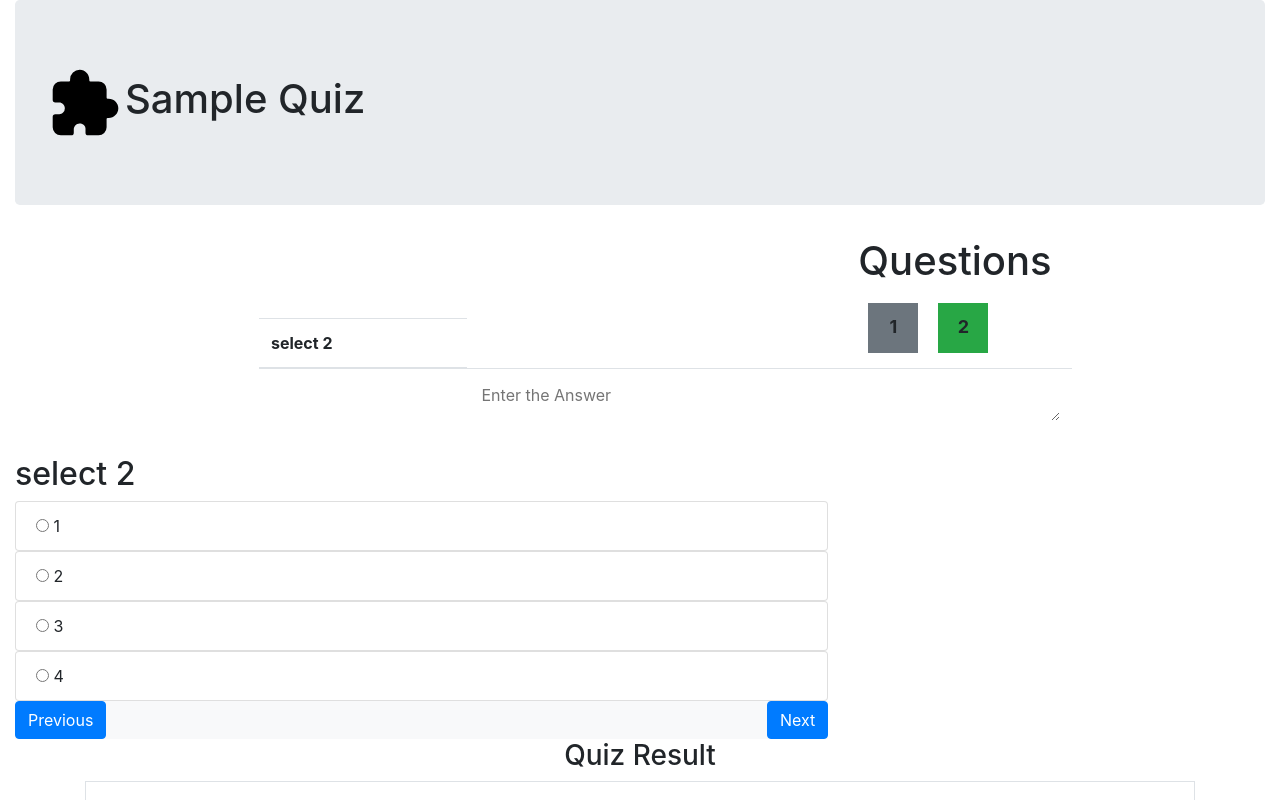
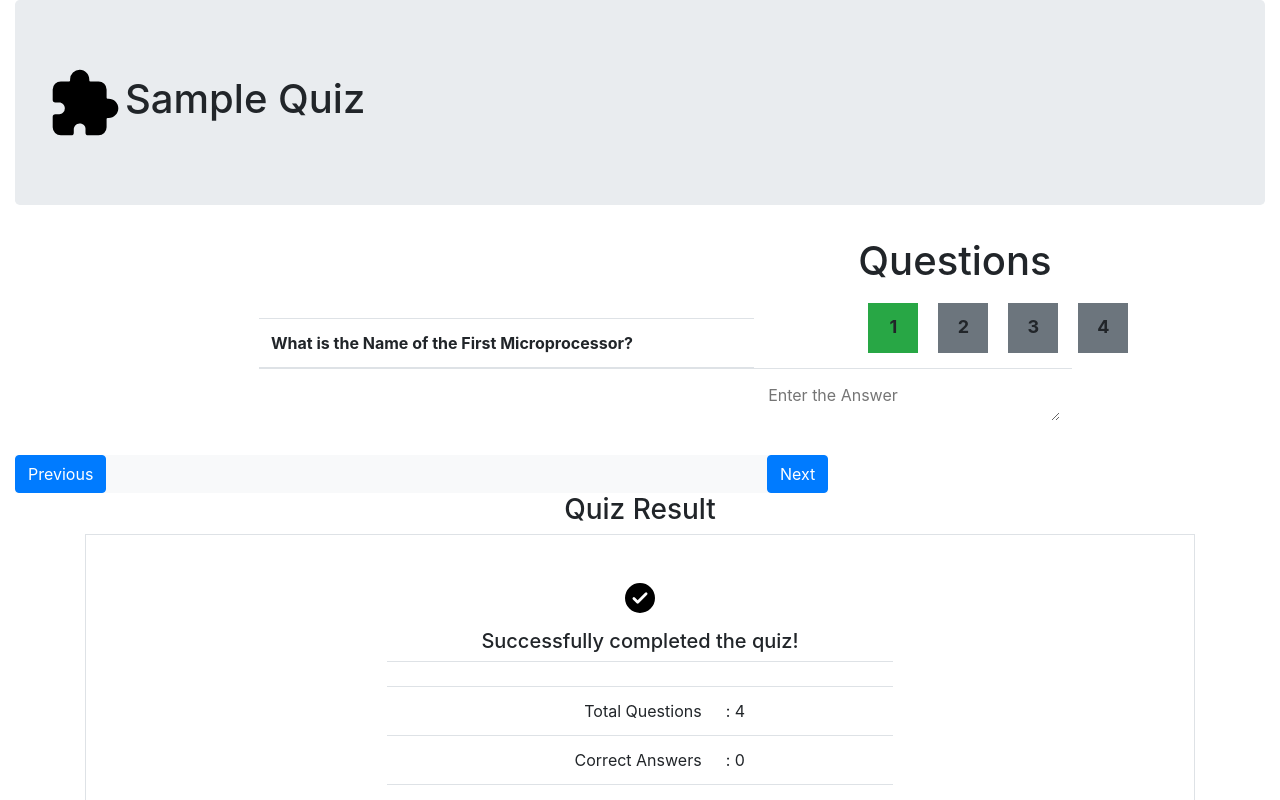
Before and after one commit to ShashiSrinath/ng-quiz-app, an Angular app: page / in a window 1280 px wide. Shown: the top 800 px of the page. Built offline with nearby package versions, Linux system fonts and the light colour scheme.

Commit message:
Questions&Answers

```diff
--- a/src/app/app.service.ts
+++ b/src/app/app.service.ts
@@ -9,20 +9,29 @@ export class AppService {
   currentPageIndex: number;
 
   constructor() {
-    this.questions = [
-      {
-        type: 'text',
-        correctAnswer: 'correct',
-        question: 'type the word correct',
-      },
-      {
-        type: 'mcq',
-        correctAnswer: '2',
-        choices: ['1', '2', '3', '4'],
-        question: 'select 2',
-      },
-    ];
-    this.currentPageIndex = 1;
+    this.questions = [{
+      type: 'text',
+      correctAnswer: 'Intel 4004',
+      question: 'What is the Name of the First Microprocessor?',
+    },
+    {
+      type: 'text',
+      correctAnswer: 'Java is called platform independent because of its byte codes which can run on any system irrespective of its underlying operating system.',
+      question: 'Why Java is platform independent?',
+    }, {
+      type: 'mcq',
+      correctAnswer: 'Charles Babbage',
+      choices: ['Herman Hollerith','Charles Babbage','Ada Byron','Blaise Pascal'],
+      question: '--------- is the father of computer.',
+    }
+    , {
+      type: 'mcq',
+      correctAnswer: 'JAVA',
+      choices: ['English','JAVA','HTML','Tamil'],
+      question: 'What is Computer programming language?',
+    }]
+    this.currentPageIndex = 0;
+
   }
 
   public gotoNextPage = () => {
```
